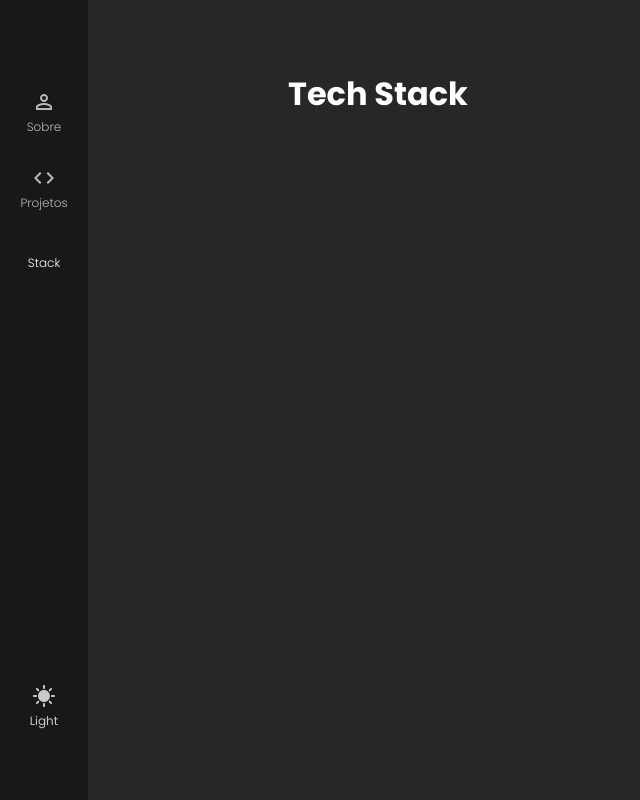
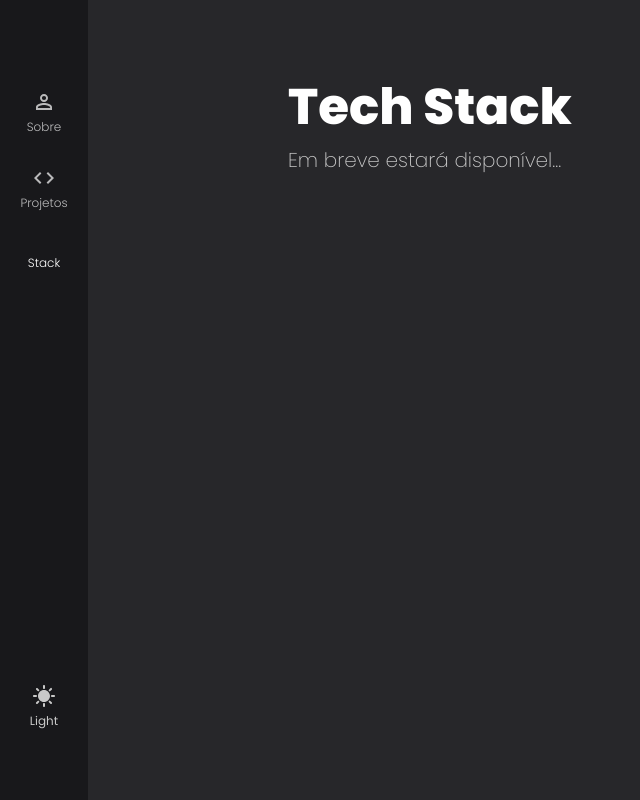
Before and after one commit to IanoMaciel/portfolio, a React (Create React App) app: page /Stack in a window 1280 px wide. Shown: the whole page, without its empty margins (0-640 px from the left). Built offline with nearby package versions, Linux system fonts and the light colour scheme; some icons are missing.

Commit message:
feat: tema finalizado

```diff
--- a/package.json
+++ b/package.json
@@ -30,6 +30,7 @@
     "eject": "react-scripts eject",
     "lint": "eslint . --ext .ts"
   },
+  "homepage": "https://IanoMaciel.github.io/portfolio",
   "eslintConfig": {
     "extends": [
       "react-app",
--- a/src/views/Stack/index.tsx
+++ b/src/views/Stack/index.tsx
@@ -1,3 +1,10 @@
+import { Container } from './styles';
+
 export default function Stack() {
-    return <h1>Tech Stack</h1>;
+    return (
+        <Container>
+            <h1>Tech Stack</h1>
+            <span>Em breve estará disponível...</span>
+        </Container>
+    );
 }
--- /dev/null
+++ b/src/views/Stack/styles.ts
@@ -0,0 +1,26 @@
+import { styled } from 'styled-components';
+
+export const Container = styled.div`
+    margin-bottom: 50px;
+    h1 {
+        font-weight: 800;
+        font-size: 50px;
+        color: ${props => props.theme.colors.primary}
+    }
+    span {
+        font-weight: 200;
+        font-size: 20px;
+        color: ${props => props.theme.colors.secondary}
+    }
+
+    @media (max-width: 428px) {
+
+        h1 {
+            font-size: 30px;
+        }
+
+        span {
+            font-size: 12px;
+        }
+    }
+`;
```
